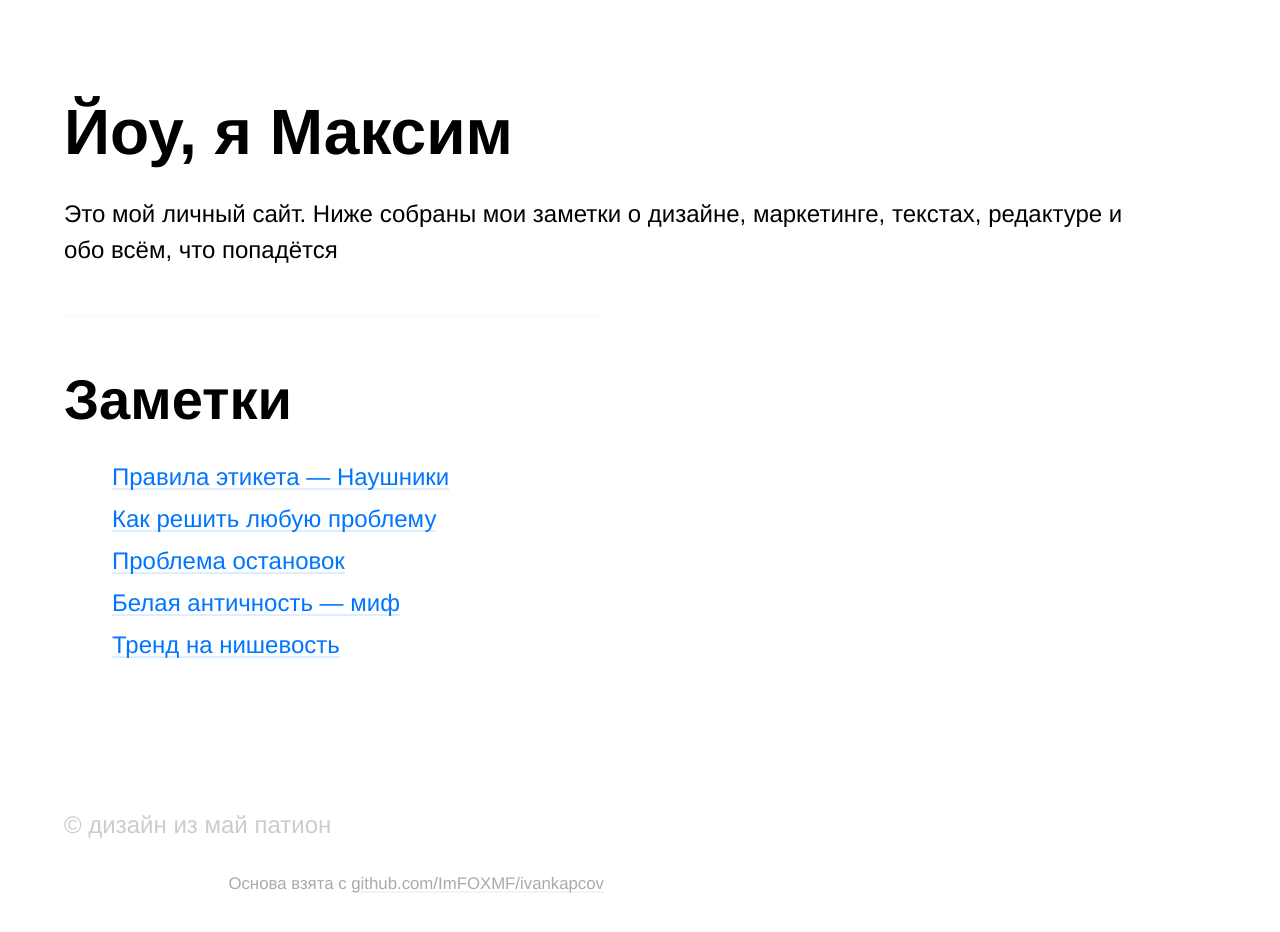
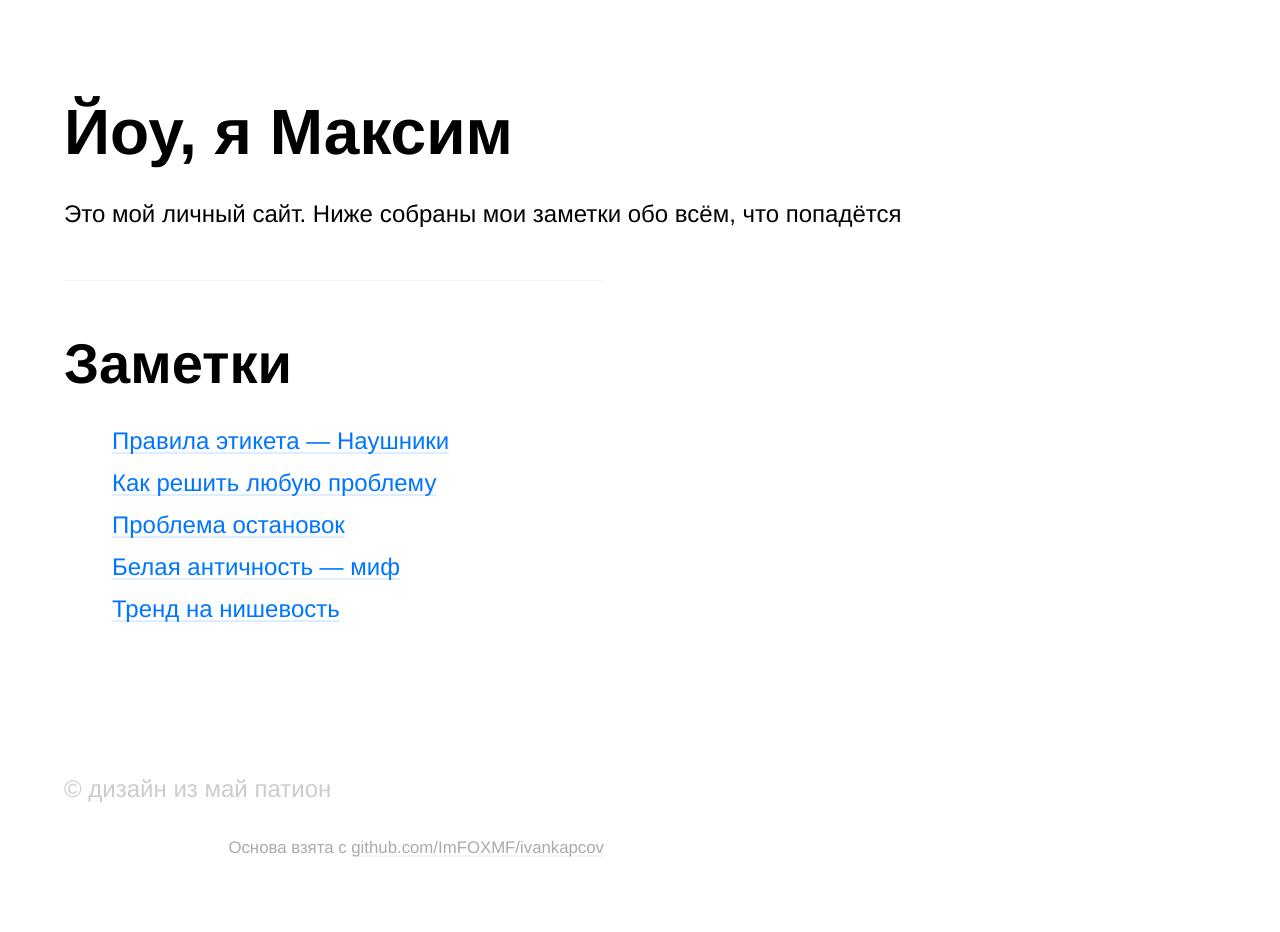
Before and after one commit to supermaxqq12-a11y/my-personal-site, an Eleventy site: page src/index.html in a window 1280 px wide. Built offline with nearby package versions, Linux system fonts and the light colour scheme; Eleventy itself is replaced by a stand-in of ours; files that its build step writes are made by us from their sources.

Commit message:
опис

```diff
--- a/src/index.html
+++ b/src/index.html
@@ -4,7 +4,7 @@ title: Главная
 ---
 
 <h1>Йоу, я Максим</h1>
-<p>Это мой личный сайт. Ниже собраны мои заметки о дизайне, маркетинге, текстах, редактуре и обо всём, что попадётся</p>
+<p>Это мой личный сайт. Ниже собраны мои заметки обо всём, что попадётся</p>
 
 <hr>
 
```
